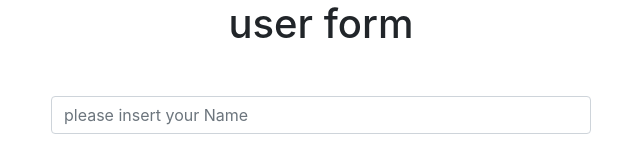
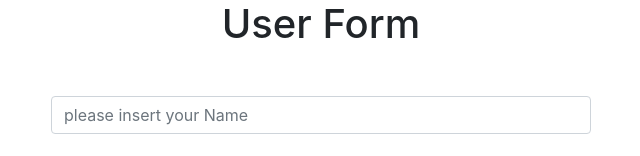
Before and after one commit to erfan-goodarzi/Form-Validation, a plain HTML site: page index.html in a window 1280 px wide. Shown: the top 156 px of the page, without its empty margins (319-959 px from the left). Drawn offline with nearby package versions, Linux system fonts and the light colour scheme.

Commit message:
Update index.html

```diff
--- a/index.html
+++ b/index.html
@@ -10,7 +10,7 @@
     <div class="container">
         <div class="row">
             <div class="col-md-6 mx-auto text-center">
-                <h1>user form</h1>
+                <h1>User Form</h1>
                 <form class="mt-4">
                     <div class="form-group mt-5">
                       <input type="text"  id="name" class="form-control" placeholder="please insert your Name" autocomplete="off" required>
```
